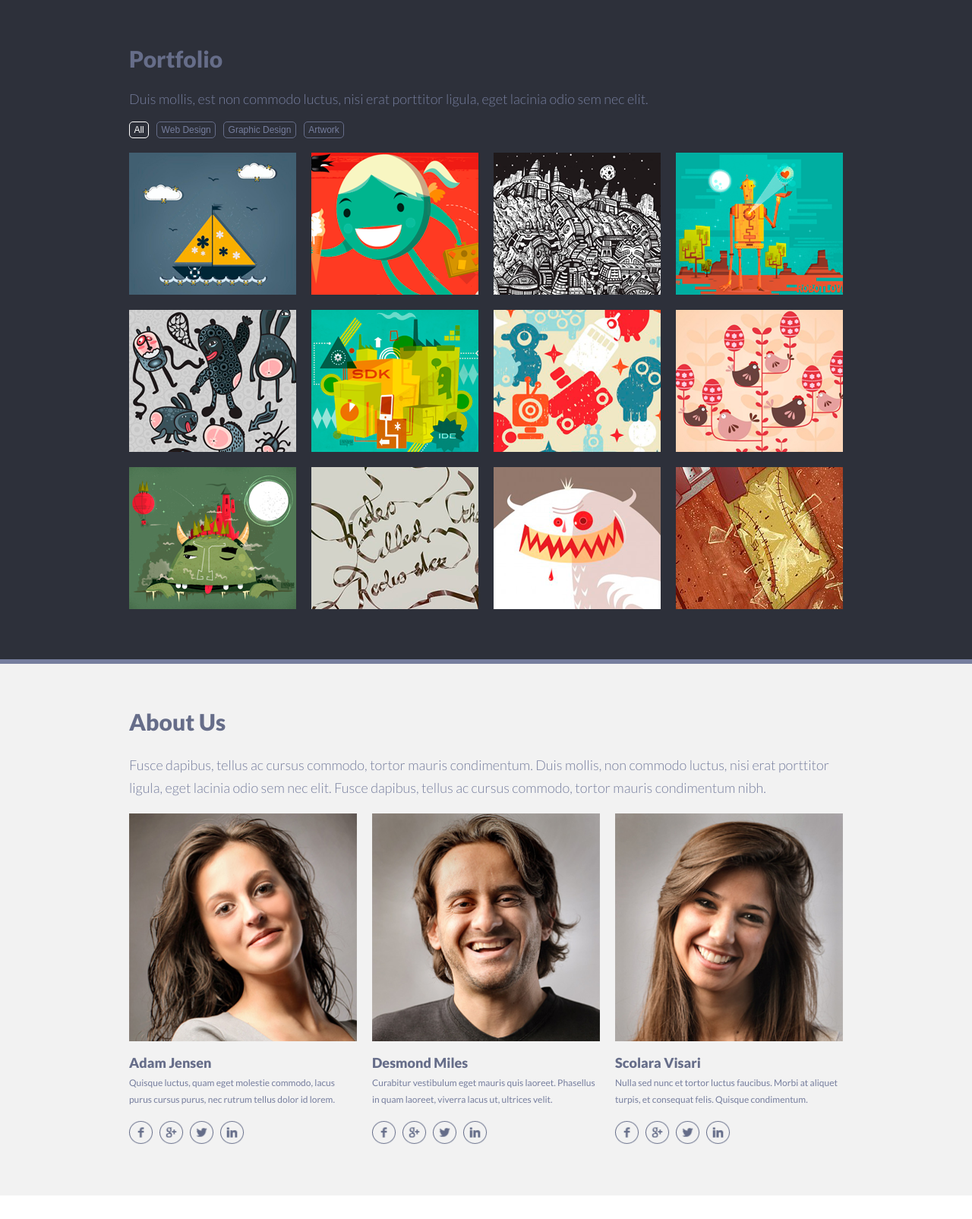
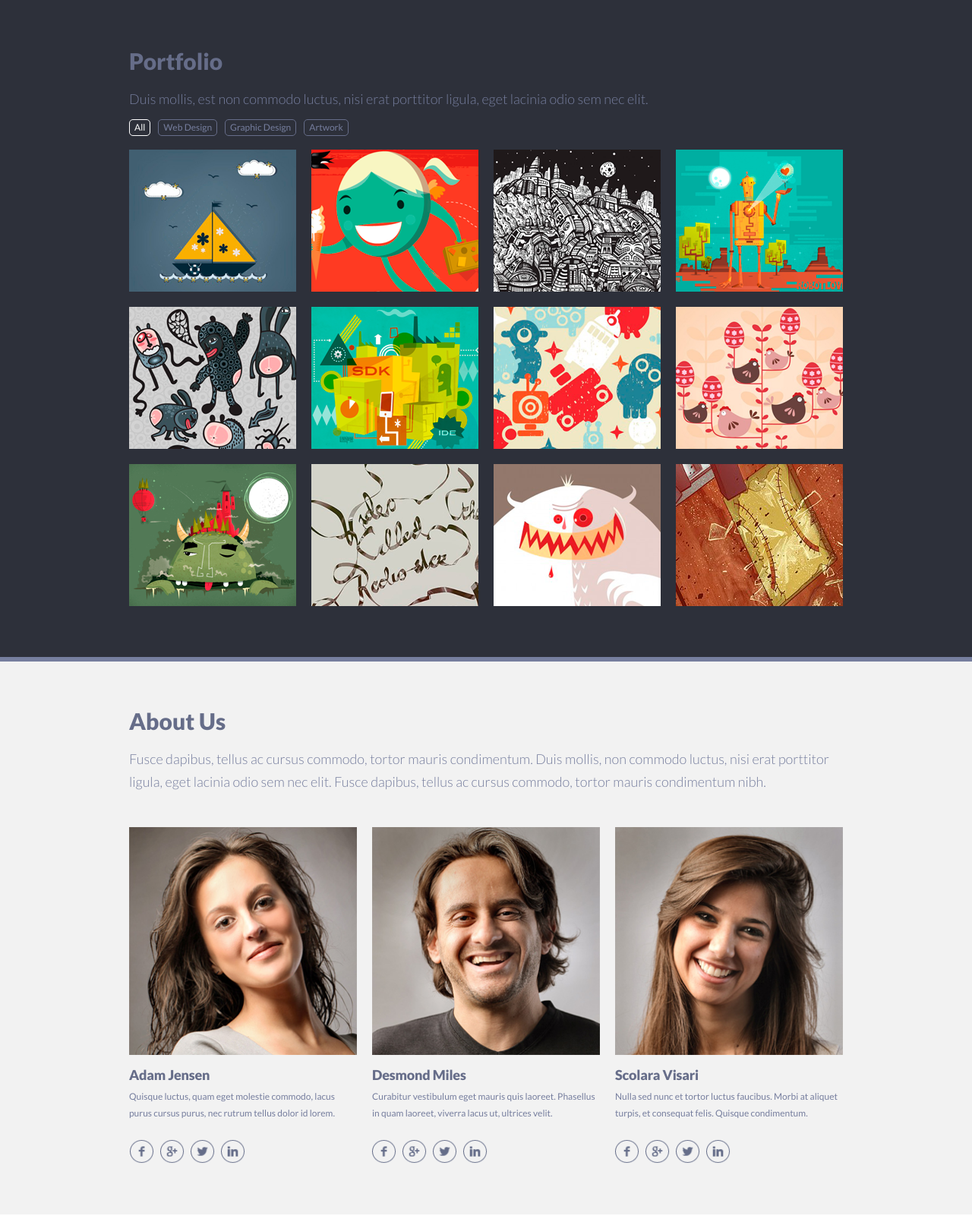
Before and after one commit to Setraiser/singolo, a plain HTML site: page singolo2.html in a window 1280 px wide. Shown: the whole page at 76% size. Before the commit the page ends 1580 px from the top, so only its background shows below. Drawn offline with Linux system fonts and the light colour scheme.

Commit message:
fix: fix styles

```diff
--- a/singolo2.css
+++ b/singolo2.css
@@ -1,8 +1,9 @@
-@import 'assets/fonts/fonts.css';
+@import './assets/fonts/fonts.css';
 
 * {
     padding: 0;
     margin: 0;
+    font-family: "Lato", sans-serif;
 }
 
 
@@ -13,7 +14,7 @@ html {
 body {
     min-width: 1020px;
     font-size: 10px;
-    font-family: "Lato", sans-serif;
+
 }
 ul {
     list-style-type: none;
@@ -33,8 +34,8 @@ a {
 
 .portfolio {
     background-color: #2d303a;
-    padding-top: 68px;
-    padding-bottom: 46px;
+    padding-top: 71px;
+    padding-bottom: 47px;
     border-bottom: 6px solid #767e9e;
 }
 
@@ -50,7 +51,7 @@ a {
     font-size: 18px;
     font-weight: 300;
     color: #767e9e;
-    line-height: 22px;
+    line-height: 16px;
     margin-bottom: 19px;
 }
 
@@ -66,8 +67,9 @@ a {
     background-color: transparent;
     color:#767e9e;
     font-size: 12px;
-    padding: 3px 5.43px;
+    padding: 1px 6px;
     cursor: pointer;
+    line-height: 18px;
     transition: 0.5s ease-out;
 }
 
@@ -87,7 +89,7 @@ a {
 }
 
 .portfolio-list-wrapper {
-    margin-top: 19px;
+    margin-top: 18px;
     max-height: 621px;
     overflow: hidden;
 }
@@ -107,17 +109,18 @@ a {
 .about {
     background-color: #f2f2f2;
     border-bottom: 6px solid #fff;
-    padding-top: 67px;
+    padding-top: 69px;
     padding-bottom: 67px;
 
 }
+
 
 .about-title {
     font-size: 30px;
     font-weight: 900;
     color: #666d89;
     line-height: 18px;
-    margin-bottom: 33px;
+    margin-bottom: 26px;
 }
 
 .about-description {
@@ -125,7 +128,7 @@ a {
     font-weight: 300;
     color: #767e9e;
     line-height: 30px;
-    margin-bottom: 19px;
+    margin-bottom: 45px;
 }
 
 .about__person-list {
@@ -137,7 +140,10 @@ a {
 
 .about__person-list-item {
     width: 300px;
+}
 
+.about__person-list-item:first-child .social-block{
+    margin-left: 1px;
 }
 
 .person-image {
@@ -150,7 +156,8 @@ a {
     line-height: 18px;
     color: #666d89;
     font-weight: 900;
-    padding-top: 17px;
+    padding-top: 15px;
+    letter-spacing: -0.2px;
 
 }
 
@@ -159,8 +166,8 @@ a {
     line-height: 22px;
     color: #767e9e;
     font-weight: 400;
-    padding-top: 7px;
-    padding-bottom: 16px;
+    margin-top: 9px;
+    margin-bottom: 23px;
 
 }
 
@@ -172,6 +179,16 @@ a {
     flex-wrap: wrap;
     background-color: transparent;
 }
+.social-block a {
+    height: 32px;
+    border-radius: 50%;
+    transition: 0.5s ease-out;
+}
+
+.social-block a:hover {
+    background-color: #fff;
+    transition: 0.5s ease-out;
+}
 
 .social-image {
     height: 32px;
```
